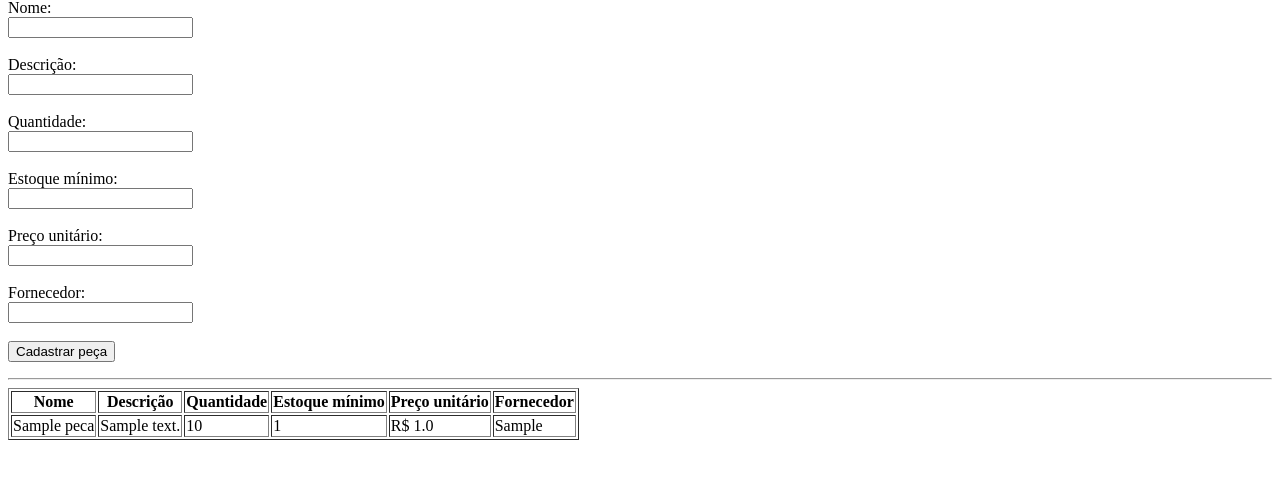
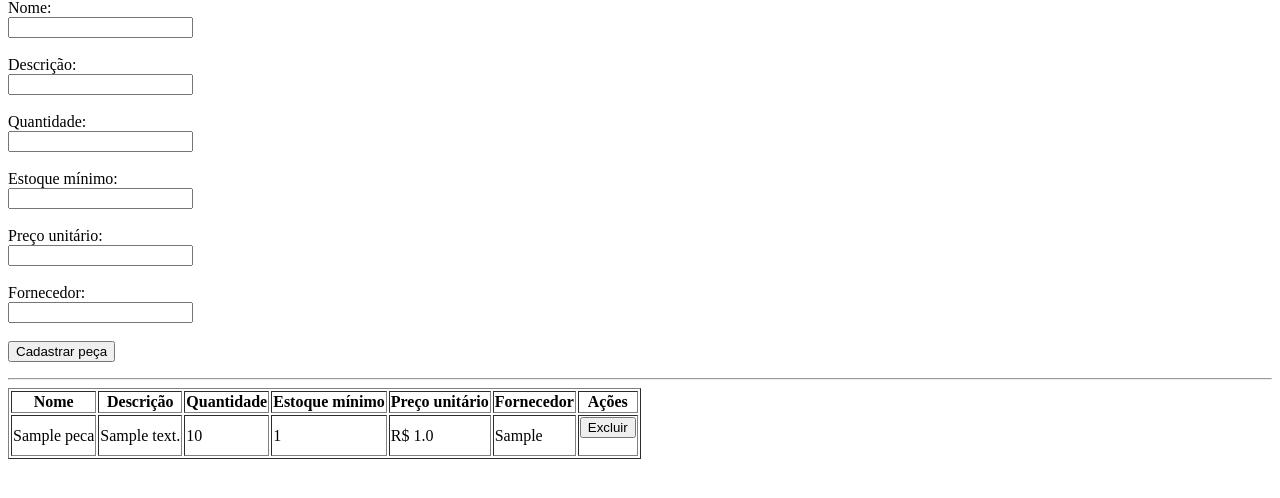
Before and after one commit to isaaclkt/sistema-assistencia-tecnica, a Flask app: page /estoque in a window 1280 px wide. Shown: the part 114-612 px from the top of the page. Run offline with Flask 3, Linux system fonts and the light colour scheme; tables that the repository leaves empty hold one stand-in row (values such as "Sample post").

Commit message:
Implementa exclusao de pecas no estoque

```diff
--- a/routes/estoque.py
+++ b/routes/estoque.py
@@ -39,3 +39,18 @@ def cadastrar_peca():
     db.close()
 
     return redirect('/estoque')
+
+
+@estoque_bp.route('/estoque/excluir/<int:id>', methods=['POST'])
+def excluir_peca(id):
+    db = conectar()
+
+    db.execute("""
+        DELETE FROM pecas
+        WHERE id = ?
+    """, (id,))
+
+    db.commit()
+    db.close()
+
+    return redirect('/estoque')
--- a/templates/estoque.html
+++ b/templates/estoque.html
@@ -35,6 +35,7 @@
         <th>Estoque mínimo</th>
         <th>Preço unitário</th>
         <th>Fornecedor</th>
+        <th>Ações</th>
     </tr>
 </thead>
 
@@ -47,10 +48,15 @@
     <td>{{ peca['estoque_minimo'] }}</td>
     <td>R$ {{ peca['preco_unitario'] }}</td>
     <td>{{ peca['fornecedor'] }}</td>
+    <td>
+        <form action="/estoque/excluir/{{ peca['id'] }}" method="POST">
+            <button type="submit">Excluir</button>
+        </form>
+    </td>
 </tr>
         {% else %}
         <tr>
-            <td colspan="6">Nenhuma peça cadastrada.</td>
+            <td colspan="7">Nenhuma peça cadastrada.</td>
         </tr>
         {% endfor %}
     </tbody>
```
Lines whose indentation alone changed are shown as unchanged.
